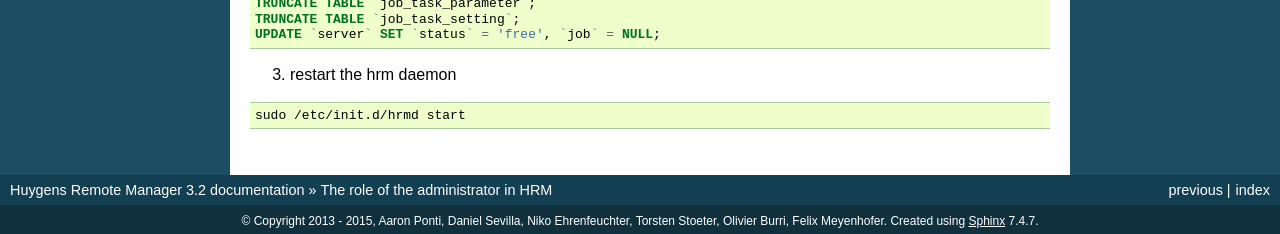
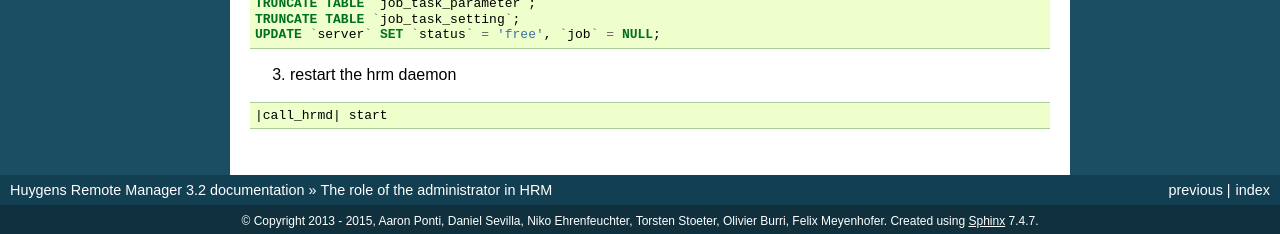
Before and after one commit to aarpon/hrm_docs, a Sphinx documentation site: the page built from docs/user/Administrator.rst, in a window 1280 px wide and 900 px high, scrolled down 3705 px. Shown: the part 663-897 px from the top of the window. Built offline with Sphinx 7.4.7, drawn with Linux system fonts in a browser that asks for light colours.

Commit message:
test variable replacement in directive

```diff
--- a/docs/user/Administrator.rst
+++ b/docs/user/Administrator.rst
@@ -248,4 +248,4 @@ To fix this, one must currently go and clean up a few places in the hrm database
 
 .. code-block:: sh
 
-   sudo /etc/init.d/hrmd start
+   |call_hrmd| start
```
